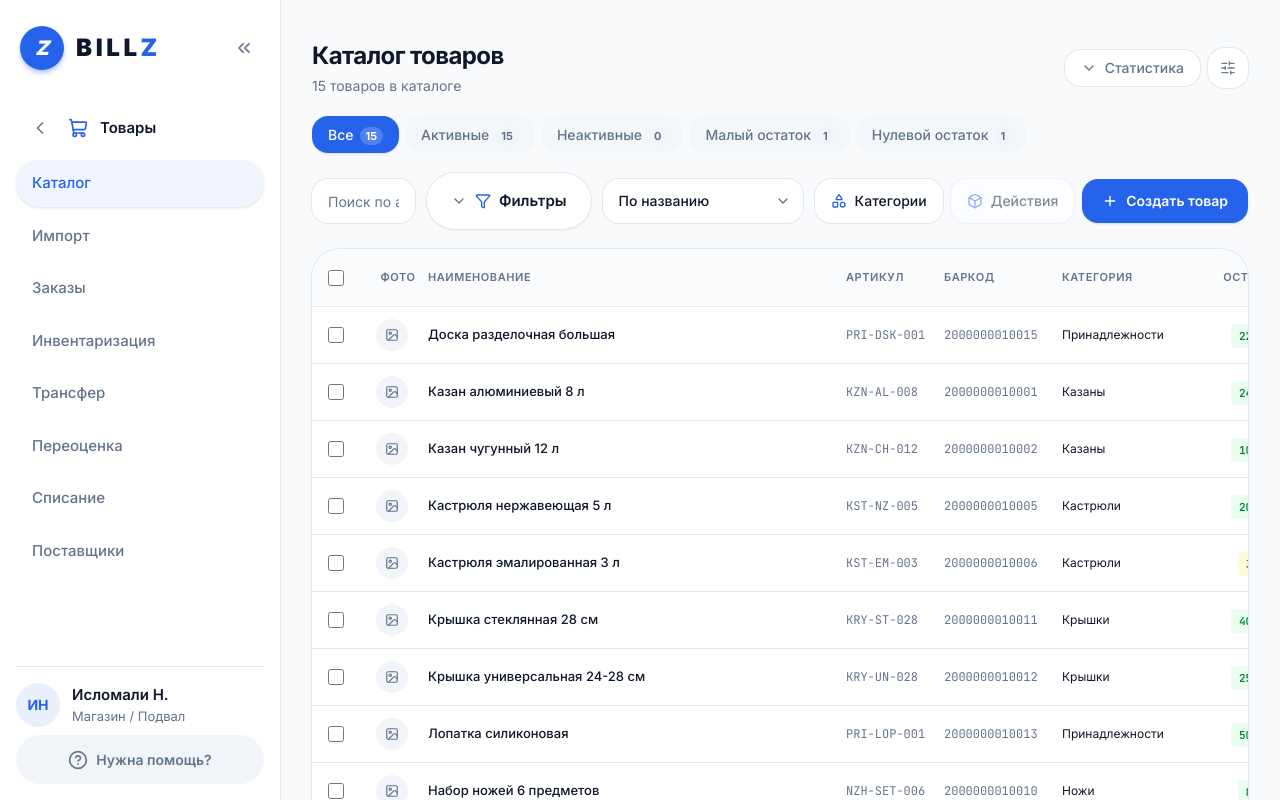
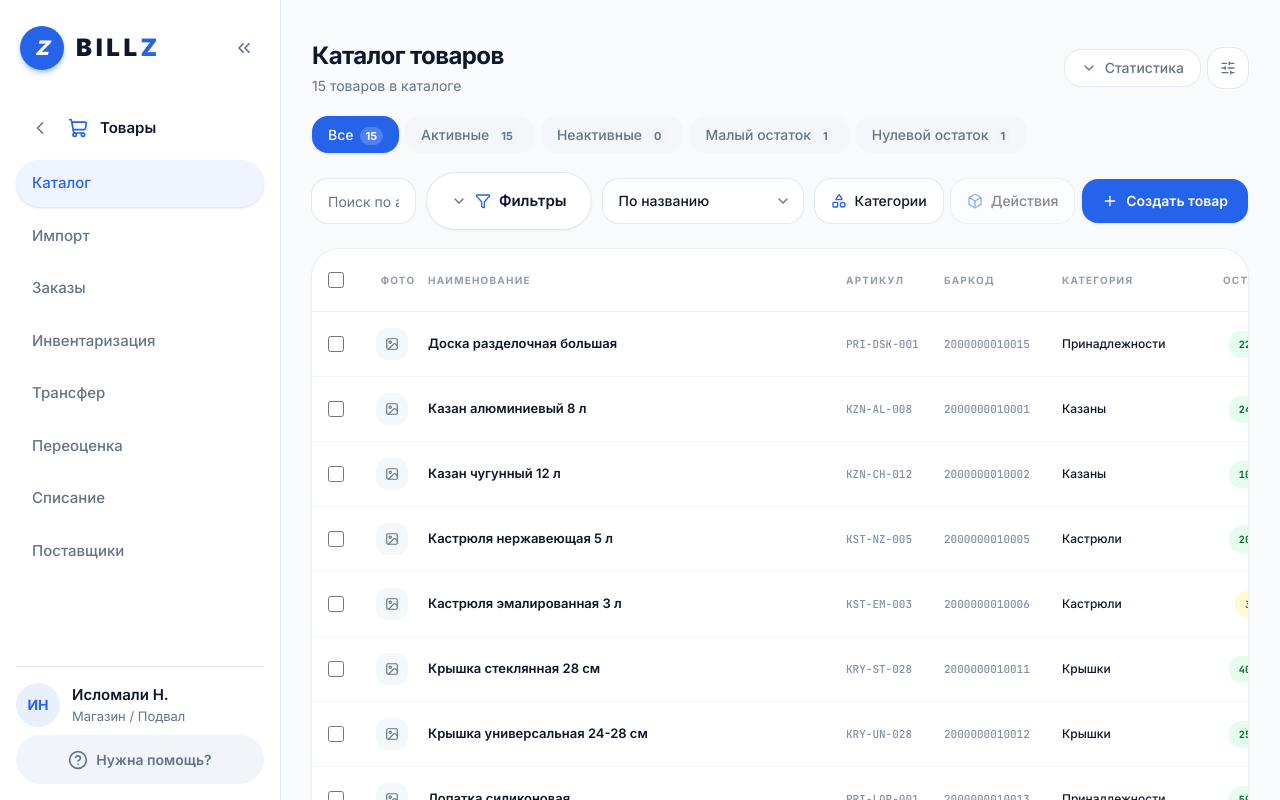
Before and after one commit to annuubiss/project, a Next.js app: page /tovary in a window 1280 px wide. Shown: the top 800 px of the page. Built offline with nearby package versions, Linux system fonts and the light colour scheme.

Commit message:
feat: enhance catalog UI with custom scrollbar and refined text styling
Co-authored-by: annuubiss <126184796+annuubiss@users.noreply.github.com>

```diff
--- a/app/globals.css
+++ b/app/globals.css
@@ -184,6 +184,23 @@
     -ms-overflow-style: none;
     scrollbar-width: none;
   }
+
+  .scrollbar-thin::-webkit-scrollbar {
+    height: 6px;
+    width: 6px;
+  }
+
+  .scrollbar-thumb-rounded-full::-webkit-scrollbar-thumb {
+    border-radius: 3px;
+  }
+
+  .scrollbar-thumb-muted-foreground\/20::-webkit-scrollbar-thumb {
+    background-color: rgba(100, 116, 139, 0.2);
+  }
+
+  .scrollbar-thin:hover .scrollbar-thumb-muted-foreground\/40::-webkit-scrollbar-thumb {
+    background-color: rgba(100, 116, 139, 0.4);
+  }
 }
 
 @keyframes fade-up {
--- a/components/tovary/catalog.tsx
+++ b/components/tovary/catalog.tsx
@@ -441,10 +441,10 @@ export function Catalog() {
         </div>
       </div>
 
-      <div className="overflow-hidden rounded-2xl bg-card shadow-sm ring-1 ring-border">
-        <div className="overflow-x-auto">
+      <div className="overflow-hidden rounded-2xl bg-card shadow-sm ring-1 ring-border/50">
+        <div className="overflow-x-auto scrollbar-thin scrollbar-thumb-rounded-full scrollbar-track-transparent scrollbar-thumb-muted-foreground/20 hover:scrollbar-thumb-muted-foreground/40">
           {/* Table Header */}
-          <div className="sticky top-0 z-10 grid min-w-[1380px] grid-cols-[40px_44px_minmax(180px,1.4fr)_90px_110px_120px_90px_110px_110px_100px_44px] items-center gap-2 border-b border-border bg-muted/40 px-4 py-3">
+          <div className="sticky top-0 z-10 grid min-w-[1380px] grid-cols-[40px_44px_minmax(180px,1.4fr)_90px_110px_120px_90px_110px_110px_100px_44px] items-center gap-2 border-b border-border/60 bg-card/50 px-4 py-4 backdrop-blur-sm">
             <input
               type="checkbox"
               checked={allSelected}
@@ -452,15 +452,15 @@ export function Catalog() {
               aria-label="Выбрать все товары"
               className="size-4 shrink-0 rounded border border-border accent-primary"
             />
-            <div className="text-center text-[11px] font-semibold text-muted-foreground uppercase tracking-wider">Фото</div>
-            <div className="text-[11px] font-semibold text-muted-foreground uppercase tracking-wider">Наименование</div>
-            <div className="text-[11px] font-semibold text-muted-foreground uppercase tracking-wider">Артикул</div>
-            <div className="text-[11px] font-semibold text-muted-foreground uppercase tracking-wider">Баркод</div>
-            <div className="text-[11px] font-semibold text-muted-foreground uppercase tracking-wider">Категория</div>
-            <div className="text-right text-[11px] font-semibold text-muted-foreground uppercase tracking-wider">Остаток</div>
-            <div className="text-right text-[11px] font-semibold text-muted-foreground uppercase tracking-wider">Опт цена</div>
-            <div className="text-right text-[11px] font-semibold text-muted-foreground uppercase tracking-wider">Розничная цена</div>
-            <div className="text-[11px] font-semibold text-muted-foreground uppercase tracking-wider">Поставщики</div>
+            <div className="text-center text-[10px] font-bold text-muted-foreground/70 uppercase tracking-[0.12em] letter-spacing">Фото</div>
+            <div className="text-[10px] font-bold text-muted-foreground/70 uppercase tracking-[0.12em]">Наименование</div>
+            <div className="text-[10px] font-bold text-muted-foreground/70 uppercase tracking-[0.12em]">Артикул</div>
+            <div className="text-[10px] font-bold text-muted-foreground/70 uppercase tracking-[0.12em]">Баркод</div>
+            <div className="text-[10px] font-bold text-muted-foreground/70 uppercase tracking-[0.12em]">Категория</div>
+            <div className="text-right text-[10px] font-bold text-muted-foreground/70 uppercase tracking-[0.12em]">Остаток</div>
+            <div className="text-right text-[10px] font-bold text-muted-foreground/70 uppercase tracking-[0.12em]">Опт цена</div>
+            <div className="text-right text-[10px] font-bold text-muted-foreground/70 uppercase tracking-[0.12em]">Розничная цена</div>
+            <div className="text-[10px] font-bold text-muted-foreground/70 uppercase tracking-[0.12em]">Поставщики</div>
             <div />
           </div>
 
@@ -570,8 +570,8 @@ function ProductRowV2({
   return (
     <div
       className={cn(
-        'group grid min-w-[1380px] grid-cols-[40px_44px_minmax(180px,1.4fr)_90px_110px_120px_90px_110px_110px_100px_44px] items-center gap-2 px-4 py-3 transition-colors hover:bg-muted/30',
-        selected && 'bg-muted/50',
+        'group grid min-w-[1380px] grid-cols-[40px_44px_minmax(180px,1.4fr)_90px_110px_120px_90px_110px_110px_100px_44px] items-center gap-2 px-4 py-4 transition-all duration-200 border-b border-border/40 hover:bg-muted/40',
+        selected && 'bg-muted/50 border-border/60',
       )}
     >
       <input
@@ -582,39 +582,39 @@ function ProductRowV2({
         className="size-4 shrink-0 rounded border border-border accent-primary"
       />
 
-      <div className="flex size-8 items-center justify-center rounded-lg bg-muted text-muted-foreground">
+      <div className="flex size-8 items-center justify-center rounded-md bg-muted/70 text-muted-foreground group-hover:bg-primary/10 group-hover:text-primary transition-colors">
         <ImageIcon className="size-3.5" />
       </div>
 
       <div className="min-w-0">
         <Link
           href={`/tovary/${product.id}`}
-          className="block truncate text-[13px] font-medium text-foreground transition-colors hover:text-primary"
+          className="block truncate text-[13px] font-semibold text-foreground transition-colors hover:text-primary"
         >
           {product.name}
         </Link>
       </div>
 
       <div className="min-w-0">
-        <p className="truncate font-mono text-[12px] text-muted-foreground">{product.sku}</p>
+        <p className="truncate font-mono text-[11px] font-medium text-muted-foreground/80">{product.sku}</p>
       </div>
 
       <div className="min-w-0">
-        <p className="truncate font-mono text-[12px] text-muted-foreground">{product.barcode || '—'}</p>
+        <p className="truncate font-mono text-[11px] font-medium text-muted-foreground/80">{product.barcode || '—'}</p>
       </div>
 
       <div className="min-w-0">
-        <p className="truncate text-[12px] text-foreground">{product.category || '—'}</p>
+        <p className="truncate text-[12px] font-medium text-foreground">{product.category || '—'}</p>
       </div>
 
       <div className="text-right">
         <span
           title={product.zoneStock}
           className={cn(
-            'inline-flex rounded px-2 py-1 font-mono text-[11px] font-semibold',
-            outOfStock && 'bg-red-100/60 text-red-700 dark:bg-red-950/40 dark:text-red-300',
-            lowStock && 'bg-yellow-100/60 text-yellow-700 dark:bg-yellow-950/40 dark:text-yellow-300',
-            !outOfStock && !lowStock && 'bg-green-100/60 text-green-700 dark:bg-green-950/40 dark:text-green-300',
+            'inline-flex rounded-md px-2.5 py-1.5 font-mono text-[10px] font-bold tabular-nums tracking-wide transition-colors',
+            outOfStock && 'bg-red-100/75 text-red-800 dark:bg-red-950/60 dark:text-red-100',
+            lowStock && 'bg-yellow-100/75 text-yellow-800 dark:bg-yellow-950/60 dark:text-yellow-100',
+            !outOfStock && !lowStock && 'bg-green-100/75 text-green-800 dark:bg-green-950/60 dark:text-green-100',
           )}
         >
           {product.storeStock} {product.unit}
@@ -622,19 +622,19 @@ function ProductRowV2({
       </div>
 
       <div className="text-right">
-        <p className="text-[12px] font-medium text-foreground">
+        <p className="text-[13px] font-bold text-foreground tabular-nums tracking-tight">
           {product.wholesalePrice > 0 ? formatUZS(product.wholesalePrice) : '—'}
         </p>
       </div>
 
       <div className="text-right">
-        <p className="text-[12px] font-medium text-foreground">
+        <p className="text-[13px] font-bold text-foreground tabular-nums tracking-tight">
           {formatUZS(product.price)}
         </p>
       </div>
 
       <div className="min-w-0">
-        <p className="truncate text-[12px] text-muted-foreground">
+        <p className="truncate text-[12px] font-medium text-muted-foreground/80">
           {product.supplier || '—'}
         </p>
       </div>
@@ -643,7 +643,7 @@ function ProductRowV2({
         <Link
           href={`/tovary/${product.id}/edit`}
           aria-label="Редактировать товар"
-          className="flex size-8 items-center justify-center rounded-lg text-muted-foreground transition-all hover:bg-muted hover:text-primary"
+          className="flex size-8 items-center justify-center rounded-md text-muted-foreground/60 transition-all hover:bg-primary/10 hover:text-primary group-hover:opacity-100 opacity-0"
         >
           <Pencil className="size-4" />
         </Link>
```
